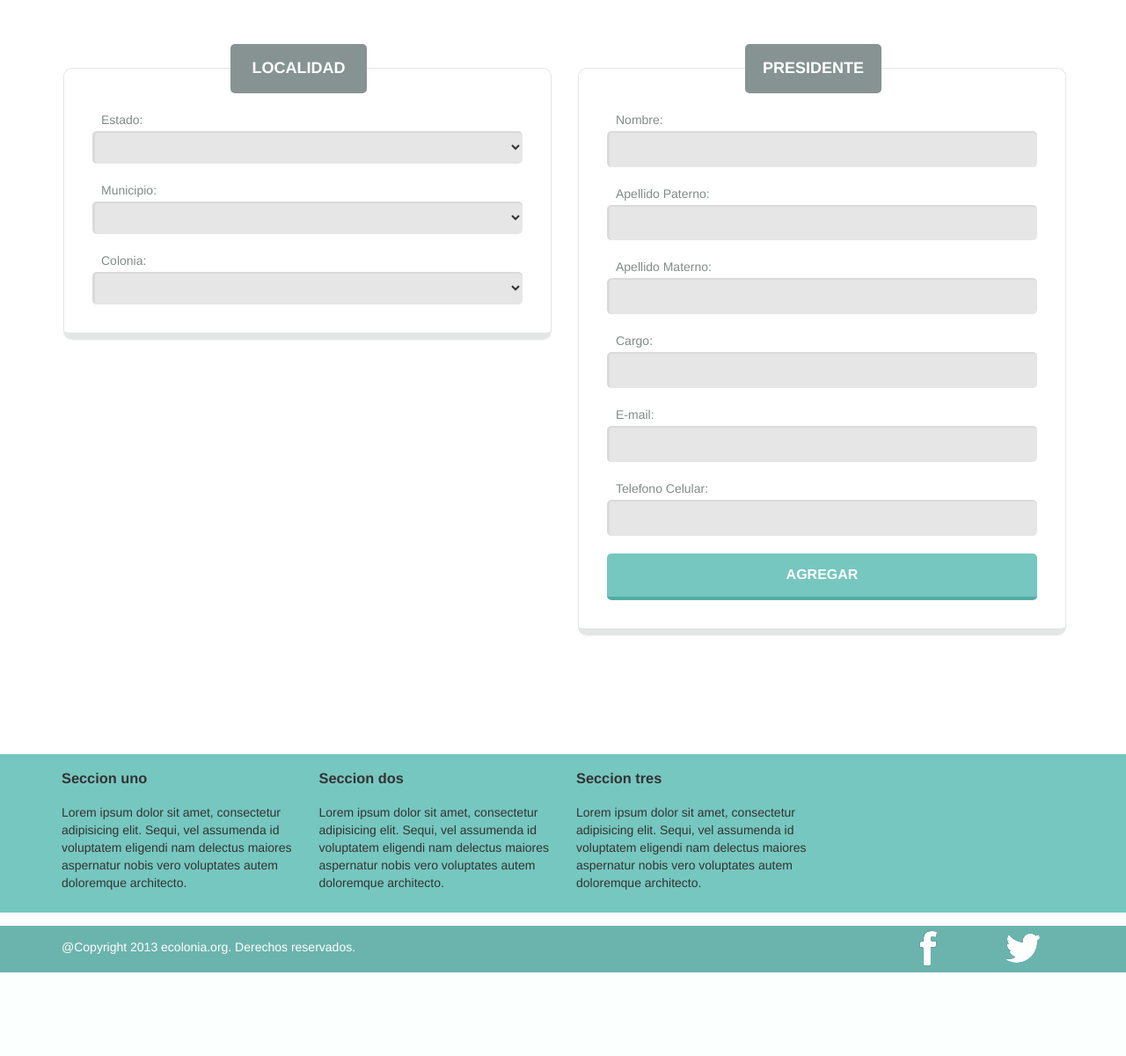
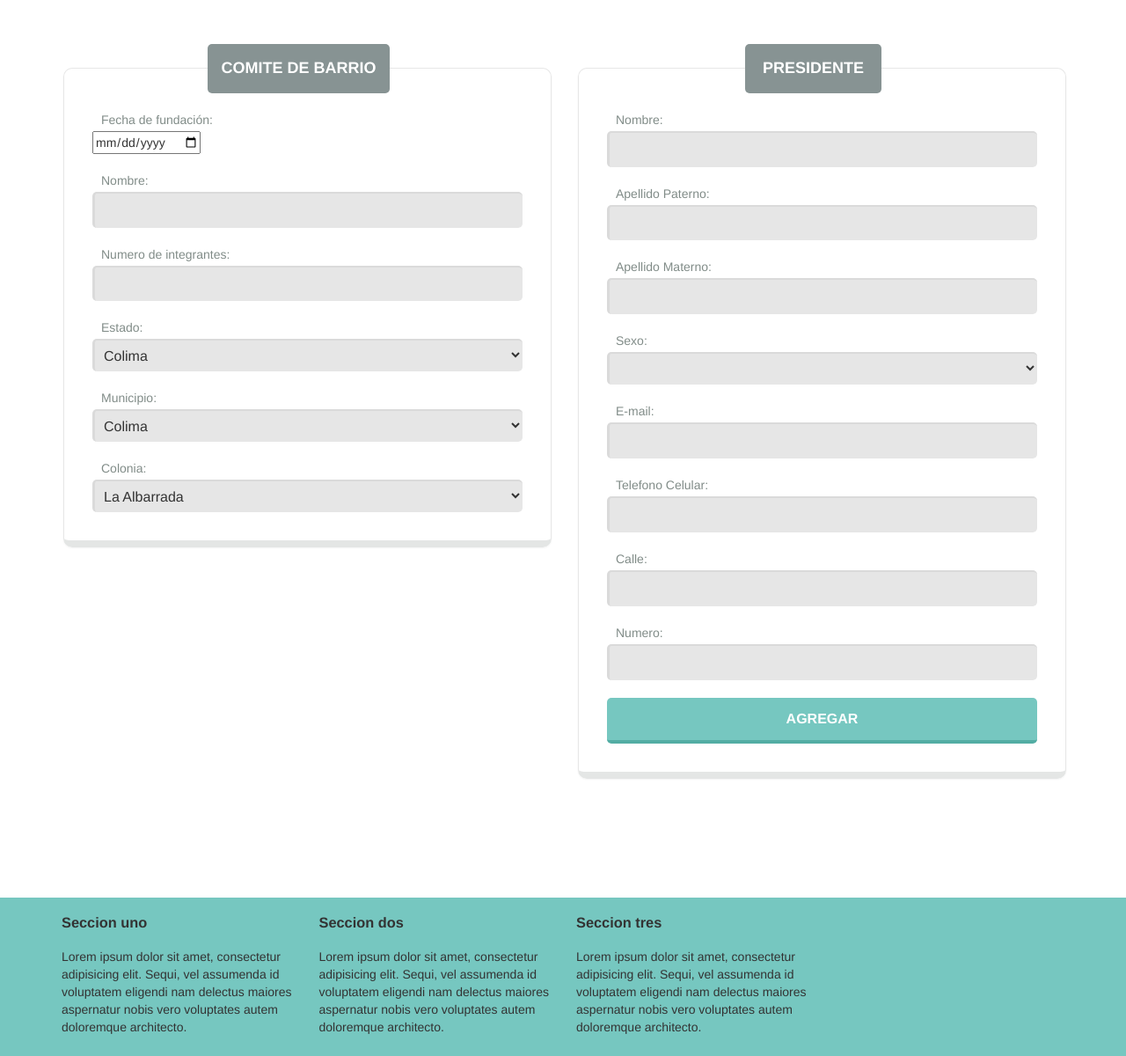
Before and after one commit to yaranRamos/ecolonia, a CodeIgniter app: page /ecolonia/index.php/administrador/registrar_comite in a window 1280 px wide. Shown: the part 100-1300 px from the top of the page at 88% size. Before the commit the page ends 1205 px from the top, so only its background shows below. Run offline with CodeIgniter, Linux system fonts and the light colour scheme; lists and menus that the app fills with data are empty.

Commit message:
registre colonia y comite

```diff
--- a/application/controllers/administrador.php
+++ b/application/controllers/administrador.php
@@ -6,6 +6,10 @@ class Administrador extends CI_Controller {
 		parent::__construct();
 		$this->load->model('casa_model');
 		$this->load->model('colono_model');
+		$this->load->model('colonia_model');
+		$this->load->model('comite_model');
+		$this->load->model('calle_model');
+		$this->load->model('comitecolono_model');
 	}
 
 	public function index()
@@ -48,6 +52,27 @@ class Administrador extends CI_Controller {
 		$this->load->view('administrador/header_admon');
 		$this->load->view('administrador/registrar');
 		$this->load->view('administrador/footer_admon');
+	}
+
+	public function formulario_registrar_colonia(){
+		$this->load->view('administrador/header_admon');
+		$this->load->view('administrador/formulario_registrar_colonia');
+		$this->load->view('administrador/footer_admon');
+	}
+
+	public function registrar_colonia(){
+		if($this->input->post()){
+			$municipio = $this->input->post('municipio');
+			$nombre = $this->input->post('nombre');
+			$ubicacion = $this->input->post('ubicacion');
+			$diagnostico = $this->input->post('diagnostico');
+			$extencion = $this->input->post('extencion');
+			$colonia = $this->colonia_model->registra_colonia($municipio,$nombre,$ubicacion,$diagnostico,$extencion);
+			echo json_encode($colonia);
+		} else{
+			$resp = false;
+			echo json_encode($resp);
+		}
 	}
 
 	public function registrar_casa(){
@@ -95,4 +120,56 @@ class Administrador extends CI_Controller {
 			echo json_encode($resp);
 		}
 	}
+
+	public function registrar_comites(){
+			if ($this->input->post()) {
+
+				$estado=$this->input->post('estado');
+				$municipio=$this->input->post('municipio');
+				$colonia=$this->input->post('colonia');
+				//insertar datos del comite
+				$comites=$this->comite_model->registra_comite($colonia,
+													 $this->input->post('fundacion'),
+													 $this->input->post('comite'),
+													 $this->input->post('integrantes'));
+				if($comites){
+					$resultado = $this->comite_model->obtiene_id($this->input->post('comite'),$this->input->post('integrantes'));
+					$id_comite = $resultado->Id;
+					//insertar datos de la casa
+					$familia=$this->input->post('apaterno');
+					$calle=$this->input->post('calle');
+					//insertar calle de la colonia
+				    $this->calle_model->registra_calle($calle,$colonia);
+				    $id_calle = $this->calle_model->obtiene_id($calle,$colonia);
+				    $id_calleB = $id_calle->Id;
+					$numero=$this->input->post('numero');
+					$tel_casa = "";
+					$this->casa_model->registra_casa($id_calleB,$colonia,$familia,$numero,$tel_casa);
+					$casa = $this->casa_model->obtener_id($id_calleB,$colonia,$familia,$numero,$tel_casa);
+					$Casa = $casa->id;
+
+					//insertar datos del colono
+					$ApellidoPaterno = $this->input->post('apaterno');
+					$ApellidoMaterno = $this->input->post('amaterno');
+					$FechaNacimiento = "";
+					$Estatura = "";
+					$Nombre = $this->input->post('nombre');
+					$Peso = "";
+					$Email = $this->input->post('correo');
+					$Sexo = $this->input->post('sexo');
+					$Tel_celular = $this->input->post('cel');
+					$this->colono_model->inserta_colono($Casa,$ApellidoPaterno,$ApellidoMaterno,$FechaNacimiento,$Estatura,$Nombre,$Peso,$Email,$Sexo,$Tel_celular);
+					$colono = $this->colono_model->obtiene_id($Email,$Tel_celular);
+					$id_colono = $colono->Id;
+					//insertar presidente de comite
+					$Puesto=1;
+					$this->comitecolono_model->registrapresidente($id_comite,$id_colono,$Puesto);
+				}else{
+				echo json_encode($comites);
+				}
+			}else{
+			$resp = false;
+			echo json_encode($resp);
+		}
+	}
 }
--- /dev/null
+++ b/application/models/calle_model.php
@@ -0,0 +1,21 @@
+<?php
+class Calle_model extends CI_Model{
+
+	public function __construct(){
+		parent::__construct();
+	}
+
+	public function registra_calle($calle,$colonia){
+		return $this->db->set('Nombre',$calle)
+						->set('Colonia',$colonia)
+						->insert('catalogocalle');
+	}
+
+	public function obtiene_id($calle,$colonia){
+		return $this->db->select('Id')
+						->where('Nombre',$calle)
+						->where('Colonia',$colonia)
+						->get('catalogocalle')
+						->row();
+	}
+}
--- /dev/null
+++ b/application/models/colonia_model.php
@@ -0,0 +1,16 @@
+<?php
+class Colonia_model extends CI_Model{
+
+	public function __construct(){
+		parent::__construct();
+	}
+
+	public function registra_colonia($municipio,$nombre,$ubicacion,$diagnostico,$extencion){
+		return $this->db->set('Municipio',$municipio)
+						->set('Nombre',$nombre)
+						->set('Ubicacion',$ubicacion)
+						->set('Diagnostico_inicial',$diagnostico)
+						->set('Extension_Geografica',$extencion)
+						->insert('colonia');
+	}
+}
--- a/application/models/colono_model.php
+++ b/application/models/colono_model.php
@@ -18,4 +18,12 @@ class Colono_model extends CI_Model{
 						->set('Tel_celular',$Tel_celular)
 						->insert('colono');
 	}
+
+	public function obtiene_id($Email,$Tel_celular)
+	{
+		return $this->db->like('Email',$Email)
+						->like('Tel_celular',$Tel_celular)
+						->get('colono')
+						->row();
+	}
 }
--- /dev/null
+++ b/application/models/comite_model.php
@@ -0,0 +1,22 @@
+<?php
+class Comite_model extends CI_Model{
+
+	public function __construct(){
+		parent::__construct();
+	}
+
+	public function registra_comite($colonia,$fundacion,$comite,$integrantes){
+		return $this->db->set('Colonia',$colonia)
+						->set('FechaFundacion',$fundacion)
+						->set('Nombre',$comite)
+						->set('Numero_Integrantes',$integrantes)
+						->insert('comitedebarrio');
+	}
+
+	public function obtiene_id($comite,$integrantes){
+		return $this->db->like('Nombre',$comite)
+						->like('Numero_Integrantes',$integrantes)
+						->get('comitedebarrio')
+						->row();
+	}
+}
--- /dev/null
+++ b/application/models/comitecolono_model.php
@@ -0,0 +1,16 @@
+<?php
+class Comitecolono_model extends CI_Model{
+
+	public function __construct(){
+		parent::__construct();
+	}
+
+	public function registrapresidente($id_comite,$id_colono,$Puesto){
+		return $this->db->set('comitedebarrio_Id',$id_comite)
+						->set('colono_Id',$id_colono)
+						->set('Puesto',$Puesto)
+						->insert('comitedebarrio_has_colono');
+	}
+
+
+}
--- a/application/views/administrador/menu_estructura.php
+++ b/application/views/administrador/menu_estructura.php
@@ -6,6 +6,7 @@
 							<a href="<?php echo base_url('index.php/administrador/registrar_colono'); ?>">REGISTRAR COLONO</a><br>
 							<a href="<?php echo base_url('index.php/administrador/registrar_ayuntamiento'); ?>">REGISTRAR AYUNTAMIENTO</a><br>
 							<a href="<?php echo base_url('index.php/administrador/registrar_comite'); ?>">REGISTRAR COMITE</a><br>
+							<a href="<?php echo base_url('index.php/administrador/formulario_registrar_colonia'); ?>">REGISTRAR COLONIA</a><br>
 							<a href="<?php echo base_url('index.php/administrador/registrar'); ?>">REGISTRAR</a><br>
 						</div>
 					</div>
--- a/application/views/administrador/registrar_comite.php
+++ b/application/views/administrador/registrar_comite.php
@@ -3,37 +3,108 @@
 				<article>
 					<form action="">
 						<div class="row">
+
 							<div class="col-xs-6 col-sm-6 col-md-6 col-lg-6">
+
 								<fieldset class="panel">
-									<legend>LOCALIDAD</legend>
+									<legend>COMITE DE BARRIO</legend>
+										<label>Fecha de fundación:</label>
+										<input id="fundacion" type="date" />
+										<label>Nombre:</label>
+										<input id="comite" type="text" />
+										<label>Numero de integrantes:</label>
+										<input id="integrantes" type="text" />
 										<label>Estado:</label>
-										<select name="" id="" class="select"></select>
+										<select name="" id="estado" class="select">
+											<option value="1">Colima</option>
+										</select>
 										<label>Municipio:</label>
-										<select name="" id="" class="select"></select>
+										<select name="" id="municipio" class="select">
+											<option value="1">Colima</option>
+										</select>
 										<label>Colonia:</label>
-										<select name="" id="" class="select"></select>
+										<select name="" id="colonia" class="select">
+											<option value="1">La Albarrada</option>
+										</select>
 								</fieldset>
+
 							</div>
+
 							<div class="col-xs-6 col-sm-6 col-md-6 col-lg-6">
 								<fieldset class="panel">
 									<legend>PRESIDENTE</legend>
 									<label>Nombre:</label>
-									<input type="text" />
+									<input id="nombre" type="text" />
 									<label>Apellido Paterno:</label>
-									<input type="text" />
+									<input id="apaterno" type="text" />
 									<label>Apellido Materno:</label>
-									<input type="text" />
-									<label>Cargo:</label>
-									<input type="text" />
+									<input id="amaterno" type="text" />
+										<label>Sexo:</label>
+										<select name="" id="sexo_colono" class="select">
+											<option value=""></option>
+											<option value="F">Femenino</option>
+											<option value="M">Masculino</option>
+										</select>
 									<label>E-mail:</label>
-									<input type="text" />
+									<input id="correo" type="text" />
 									<label>Telefono Celular:</label>
-									<input type="text" />
-									<input type="submit" value="AGREGAR"/>
+									<input id="cel" type="text" />
+									<label>Calle:</label>
+									<input id="calle" type="text" />
+									<label>Numero:</label>
+									<input id="numero" type="text" />
+
+									<input type="button" value="AGREGAR" id="registrar_comite"/>
 								</fieldset>
 							</div>
+
 						</div>
 					</form>
 				</article>
 			</div>
 		</section>
+			<script>
+
+			$('#registrar_comite').click(function(){
+				var fundacion = $('#fundacion').val();
+				var comite = $('#comite').val();
+				var integrantes = $('#integrantes').val();
+				var estado = $('#estado').val();
+				var municipio = $('#municipio').val();
+				var colonia = $('#colonia').val();
+				var nombre = $('#nombre').val();
+				var apaterno = $('#apaterno').val();
+				var amaterno = $('#amaterno').val();
+				var correo = $('#correo').val();
+				var cel = $('#cel').val();
+				var calle = $('#calle').val();
+				var numero = $('#numero').val();
+				var sexo = $('#sexo_colono').val();
+
+				if(!fundacion == "" && !comite == "" && !integrantes == "" && !estado == "" && !municipio == "" && !colonia == "" && !nombre == "" && !apaterno == "" && !amaterno == "" && !correo == "" && !cel == "" && !calle == "" && !numero == ""){
+					$.ajax({
+						type: "POST",
+						url: "http://localhost/ecolonia/index.php/administrador/registrar_comites",
+						data: {fundacion:fundacion, comite:comite, integrantes:integrantes,
+						 estado:estado, municipio:municipio, colonia:colonia, nombre:nombre,
+						  apaterno:apaterno, amaterno:amaterno, correo:correo, cel:cel, calle:calle, numero:numero ,sexo:sexo},
+					});
+				} else{
+					$('#texto_alert').html("Ingrese los datos requeridos");
+					$('#alert').modal('show')
+				}
+			});
+			</script>
+<div class="modal dialogo fade" id="alert">
+			<div class="modal-dialog modal-sm">
+				<div class="modal-content">
+					<div class="modal-header">
+						<h4 class="modal-title">Error..!!</h4>
+					</div>
+					<div class="modal-body">
+						<p id="texto_alert"></p>
+						<input type="button" value="Aceptar" data-dismiss="modal">
+					</div>
+				</div>
+			</div>
+</div>
--- a/css/ecolonia-estilo.css
+++ b/css/ecolonia-estilo.css
@@ -120,7 +120,8 @@ article {
 }
 .panel input[type='text'],
 input[type='password'],
-input[type='number'] {
+input[type='number'],
+textarea {
     font-size: 16px;
     padding: 8px 6px;
     background: #E6E6E6;
@@ -130,6 +131,7 @@ input[type='number'] {
     border-bottom: none;
     border-left: solid 3px #DADADA;
     width: 100%;
+    resize: none;
 }
 .panel select {
     font-size: 16px;
```
Also changed, not shown: application/views/administrador/formulario_registrar_colonia.php (added, +96 -0 lines), application/views/administrador/registrar_colono.php (+11 -3 lines).
